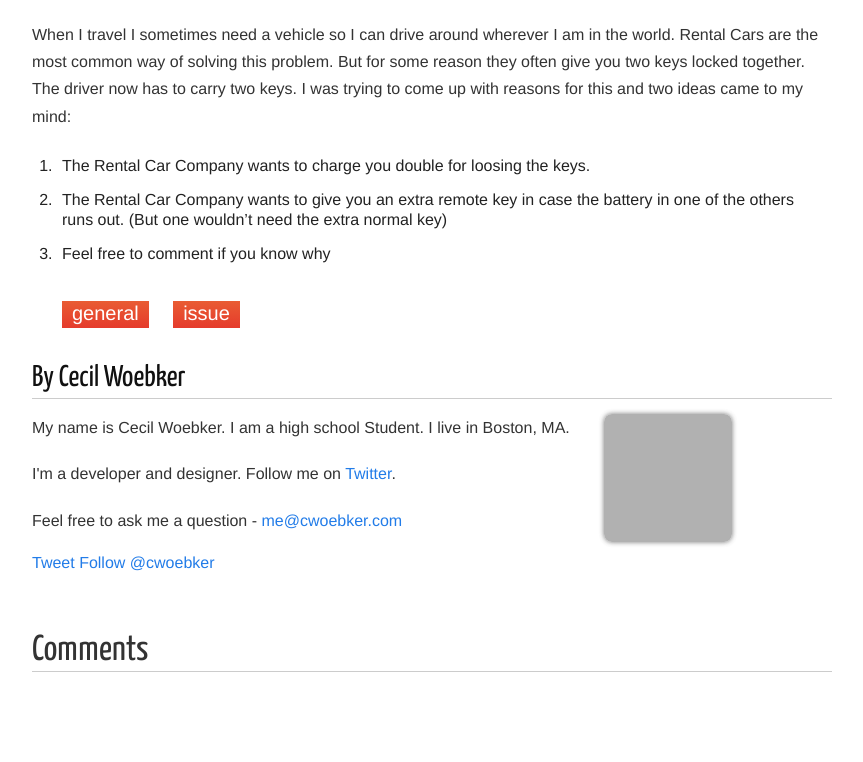
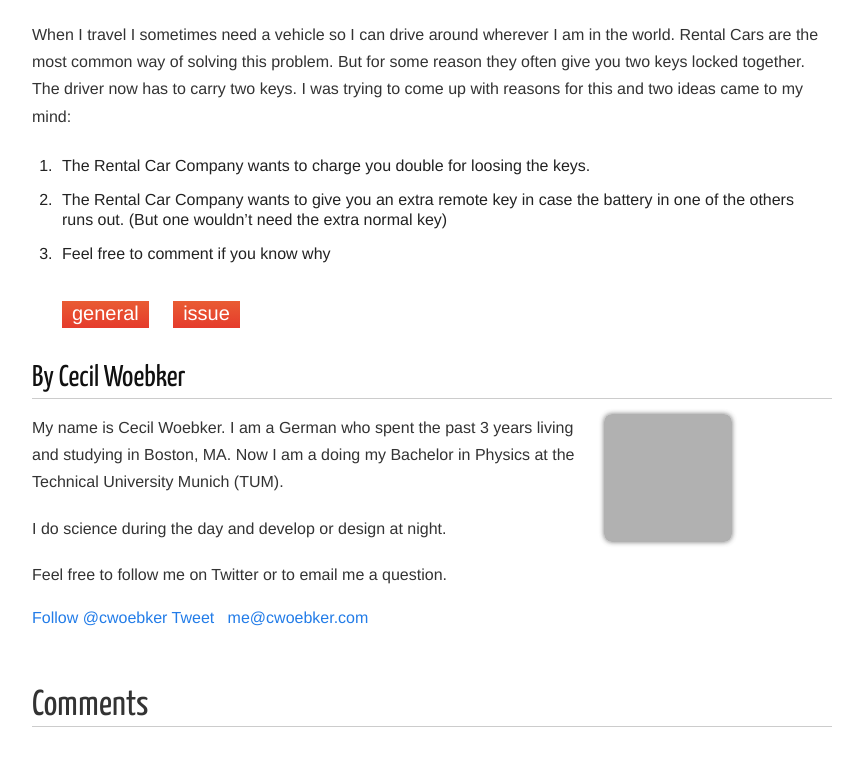
Before and after one commit to cwoebker/.com, a Jekyll site: the page built from _posts/2013-07-03-inefficiencies.md, in a window 1280 px wide. Shown: the part 700-1462 px from the top of the page, without its empty margins (208-1071 px from the left). Built offline with Jekyll 4.4.1, drawn with Linux system fonts in a browser that asks for light colours; nearby versions of some CDN libraries; Markdown is read by kramdown in place of the engine named in the settings; comment, search, counter and statistics services are not loaded; before the commit the page ends 1408 px from its top, so only the background shows below that; grey boxes are pictures that could not be loaded.

Commit message:
updated post_about

```diff
--- a/_includes/about.html
+++ b/_includes/about.html
@@ -1,23 +1,20 @@
 <div id="post_about">
   <h2><a href="/about">By Cecil Woebker</a></h2>
-<div itemscope itemtype="http://data-vocabulary.org/Person" class="left">
+  <div class="left" style="width: 550px;">
     <p>
-My name is <span itemprop="name">Cecil Woebker</span>.
-I am a high school <span itemprop="title">Student</span>.
-I live in <span itemprop="address" itemscope
-      itemtype="http://data-vocabulary.org/Address">
-      <span itemprop="locality">Boston</span>,
-      <span itemprop="region">MA</span>.
-   </span>
+    My name is Cecil Woebker. I am a German who spent the past 3 years living and studying in Boston, MA.
+    Now I am a doing my Bachelor in Physics at the Technical University Munich (TUM).
     </p>
-<p>I'm a developer and designer. Follow me on <a href="http://twitter.com/cwoebker">Twitter</a>.</p>
-<p>Feel free to ask me a question - <a href="mailto:me@cwoebker.com">me@cwoebker.com</a></p>
+    <p>I do science during the day and develop or design at night.</p>
+    <p>Feel free to follow me on Twitter or to email me a question.</p>
     <div id="footerbar">
       <div class="social">
+        <a href="https://twitter.com/cwoebker" class="twitter-follow-button" data-show-count="false">Follow @cwoebker</a>
+        <script>!function(d,s,id){var js,fjs=d.getElementsByTagName(s)[0];if(!d.getElementById(id)){js=d.createElement(s);js.id=id;js.src="//platform.twitter.com/widgets.js";fjs.parentNode.insertBefore(js,fjs);}}(document,"script","twitter-wjs");</script>
         <a href="https://twitter.com/share" class="twitter-share-button" data-via="cwoebker">Tweet</a>
         <script>!function(d,s,id){var js,fjs=d.getElementsByTagName(s)[0];if(!d.getElementById(id)){js=d.createElement(s);js.id=id;js.src="//platform.twitter.com/widgets.js";fjs.parentNode.insertBefore(js,fjs);}}(document,"script","twitter-wjs");</script>
-    <a href="https://twitter.com/cwoebker" class="twitter-follow-button" data-show-count="false">Follow @cwoebker</a>
-    <script>!function(d,s,id){var js,fjs=d.getElementsByTagName(s)[0];if(!d.getElementById(id)){js=d.createElement(s);js.id=id;js.src="//platform.twitter.com/widgets.js";fjs.parentNode.insertBefore(js,fjs);}}(document,"script","twitter-wjs");</script>
+        <a>&nbsp;</a>
+        <a href="mailto:me@cwoebker.com">me@cwoebker.com</a>
       </div>
     </div>
   </div>
```
Lines whose indentation alone changed are shown as unchanged.
